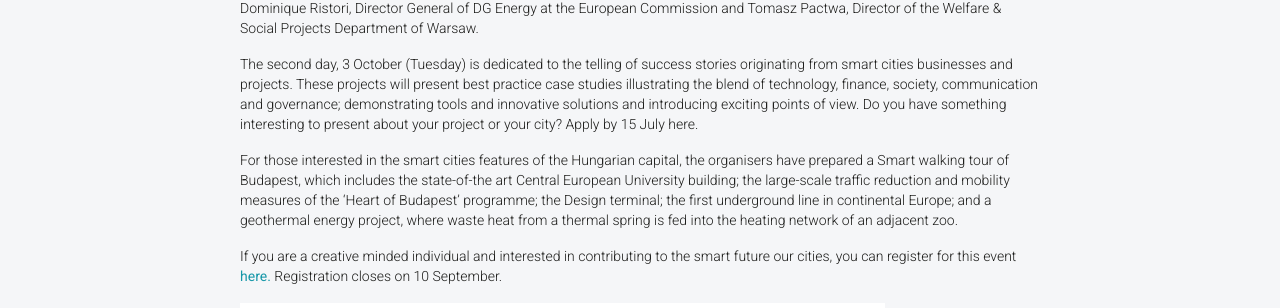
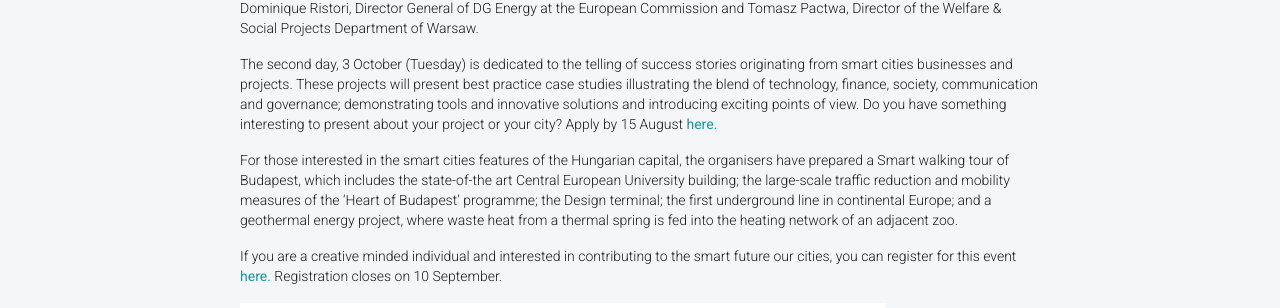
Before and after one commit to frontcraft/smarttogether, a Jekyll site: the page built from _news/2017-07-07-SCIS-Conference-Press-Release.md, in a window 1280 px wide and 900 px high, scrolled down 1211 px. Shown: the part 382-690 px from the top of the window. Built offline with Jekyll 4.4.1, drawn with Linux system fonts in a browser that asks for light colours; nearby versions of some CDN libraries.

Commit message:
Update 2017-07-07-SCIS-Conference-Press-Release.md

```diff
--- a/_news/2017-07-07-SCIS-Conference-Press-Release.md
+++ b/_news/2017-07-07-SCIS-Conference-Press-Release.md
@@ -18,7 +18,7 @@ The first day of the conference, 2 October (Monday), kicks off with an inspirati
 
 Speakers include Balázs Szeneczey, Deputy Mayor of Urban development of Budapest;  Ulf Kamne, Deputy Mayor of Gothenburg; Dominique Ristori, Director General of DG Energy at the European Commission and Tomasz Pactwa, Director of the Welfare & Social Projects Department of Warsaw.
 
-The second day, 3 October (Tuesday) is dedicated to the telling of success stories originating from smart cities businesses and projects. These projects will present best practice case studies illustrating the blend of technology, finance, society, communication and governance; demonstrating tools and innovative solutions and introducing exciting points of view. Do you have something interesting to present about your project or your city? Apply by 15 July here.
+The second day, 3 October (Tuesday) is dedicated to the telling of success stories originating from smart cities businesses and projects. These projects will present best practice case studies illustrating the blend of technology, finance, society, communication and governance; demonstrating tools and innovative solutions and introducing exciting points of view. Do you have something interesting to present about your project or your city? Apply by 15 August [here.](https://www.scisconference2017.eu/){:target="_blank"}
 
 For those interested in the smart cities features of the Hungarian capital, the organisers have prepared a Smart walking tour of Budapest, which includes the state-of-the art Central European University building; the large-scale traffic reduction and mobility measures of the ‘Heart of Budapest’ programme; the Design terminal; the first underground line in continental Europe; and a geothermal energy project, where waste heat from a thermal spring is fed into the heating network of an adjacent zoo.
 
```
